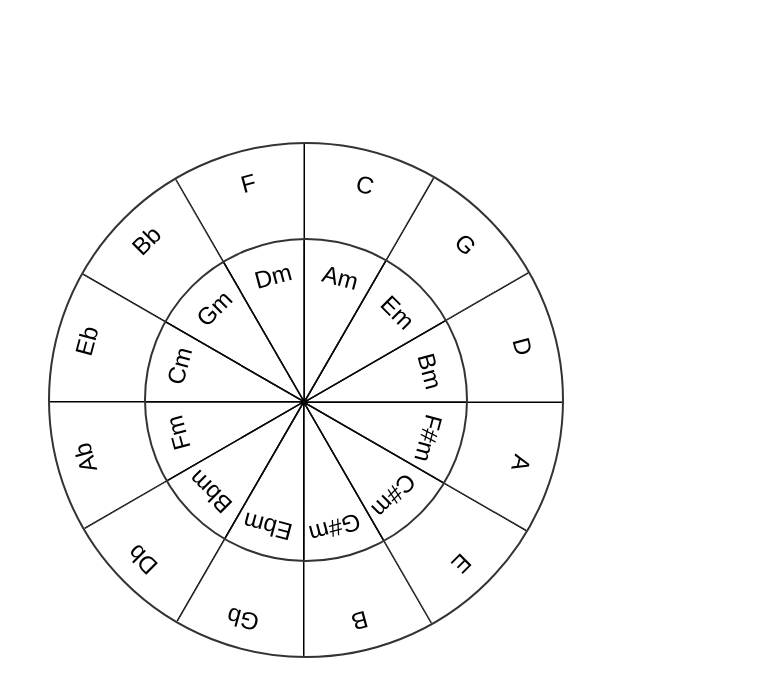
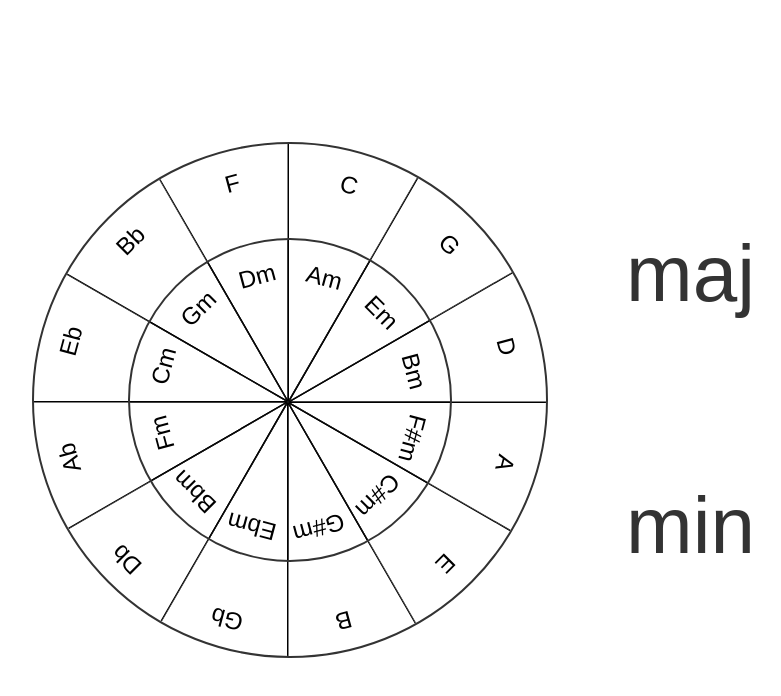
Before and after one commit to lejoss/circulo-de-quintas, a React (Create React App) app in the folder frontend/: page / in a window 1280 px wide. Shown: the top 696 px of the page, without its empty margins (14-795 px from the left). Built offline with nearby package versions, Linux system fonts and the light colour scheme; a web font is replaced by a local one.

Commit message:
display minor and major scales

```diff
--- a/frontend/src/App.css
+++ b/frontend/src/App.css
@@ -20,6 +20,7 @@
   flex: 1;
   flex-direction: column;
   justify-content: center;
+  padding: 0 2em;
 }
 
 .scale-text {
@@ -29,6 +30,7 @@
 .scale-title {
   font-size: 5rem;
   color: #333;
+  margin: 0;
 }
 
 .circle {
--- a/frontend/src/App.tsx
+++ b/frontend/src/App.tsx
@@ -11,23 +11,32 @@ import Tone from './components/Tone';
 
 import './App.css';
 
+type Scale = {
+  notes: []
+}
+
+
 function App() {
-  let [scale, setScale] = useState([]);
+  let [majorScale, setMajorScale] = useState([]);
+  let [minorScale, setMinorScale] = useState([]);
   let [title, setTitle] = useState('');
 
   function onClickToneSetScale(tone: String) {
     if (tone.includes('m')) {
       if (tone.includes('#') || tone.includes('b')) {
-        setScale(minor(tone.substring(0, 2)));
+        setMinorScale(minor(tone.substring(0, 2)));
+        setMajorScale(major(tone.substring(0, 2)))
         setTitle(`${tone.substring(0, 2)} Minor`)
         return
       }
-      setScale(minor(tone.charAt(0)))
+      setMinorScale(minor(tone.charAt(0)))
+      setMajorScale(major(tone.charAt(0)))
       setTitle(`${tone.charAt(0)} Minor`)
       return
     }
 
-    setScale(major(tone))
+    setMajorScale(major(tone))
+    setMinorScale(minor(tone))
     setTitle(`${tone.substring(0, 2)} Major`)
     return
   }
@@ -47,8 +56,9 @@ function App() {
         </MinorCircle>
       </CircleOfFifhts>
       <ScalePanel>
-        <Title>{title}</Title>
-        <Scale>{scale}</Scale>
+        <Title>{title.charAt(0)}</Title>
+        <Scale name="maj">{majorScale}</Scale>
+        <Scale name="min">{minorScale}</Scale>
       </ScalePanel>
     </div>
   );
--- a/frontend/src/components/Scale.tsx
+++ b/frontend/src/components/Scale.tsx
@@ -1,7 +1,11 @@
 import React from 'react';
 type ScaleProps = {
 	children: React.ReactNode,
+	name: String
 }
 export default function Scale(props: ScaleProps) {
-	return <p className="scale-text">{props.children}</p>
+	return <div style={{ display: 'flex', gap: 30 }}>
+		<p className="scale-text">{props.name}</p>
+		<p className="scale-text">{props.children}</p>
+	</div>
 }
```
